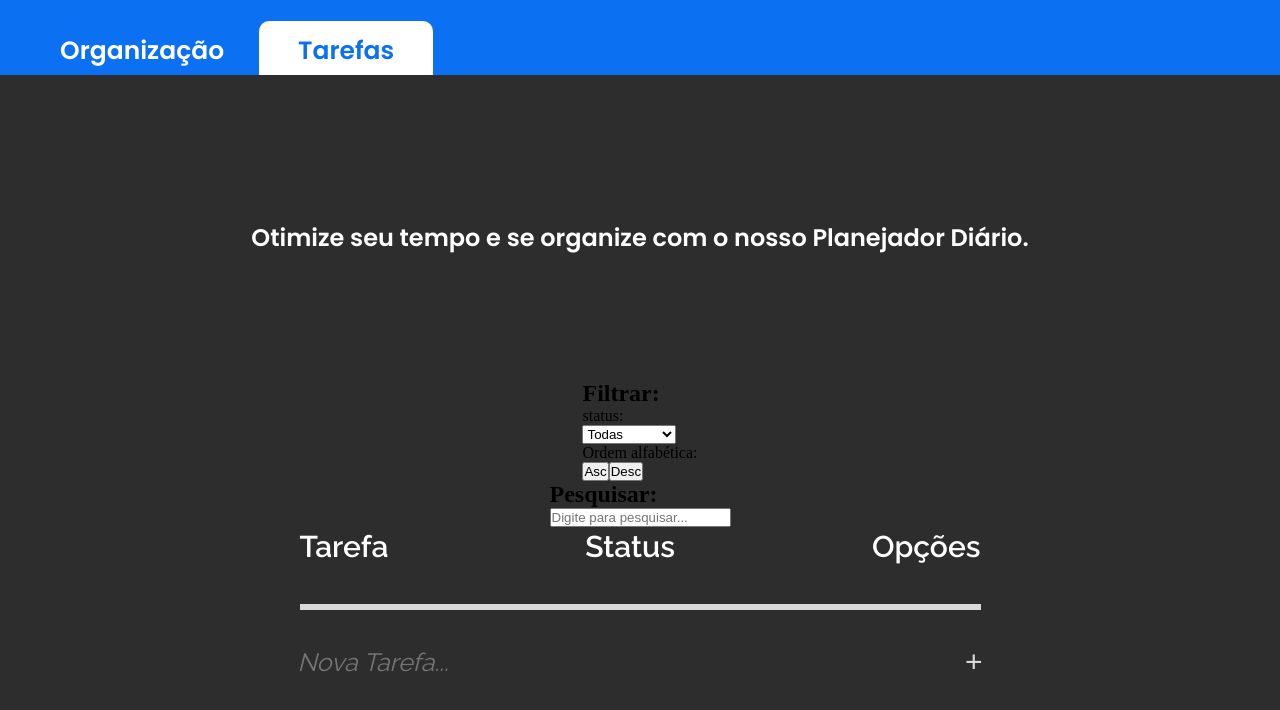
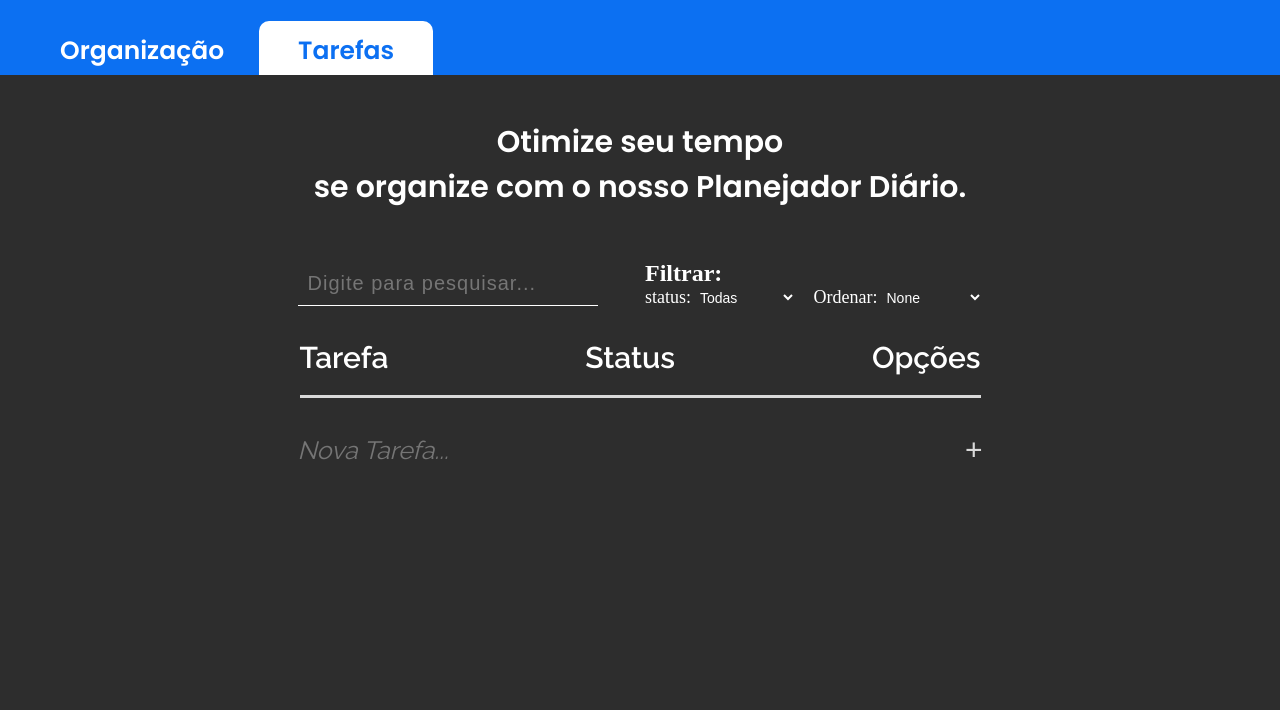
Before and after one commit to Leandro-Pinho/dnc-react-js-challenge-main, a React (Vite) app: page / in a window 1280 px wide. Shown: the top 710 px of the page. Built offline with nearby package versions, Linux system fonts and the light colour scheme.

Commit message:
estilizando os filtros

```diff
--- a/src/App.jsx
+++ b/src/App.jsx
@@ -1,9 +1,9 @@
 import React, { useEffect, useState } from "react";
 import Header from "./components/Header/Header";
 import ModalAlert from "./components/ModalAlert/ModalAlert";
-import Filter from "./components/Filter/Filter";
+import Filter from "./components/Filter";
 import TaskList from "./components/TaskList/TaskList";
-import Search from "./components/Search/Search";
+import Search from "./components/Search";
 import "./app.scss"
 
 
@@ -26,7 +26,7 @@ function App() {
   // filtrar
   const [filter, setFilter] = useState("All");
   // ordernar
-  const [sort, setSort] = useState("Asc");
+  const [sort, setSort] = useState("None");
 
   function handleInputChange(e) {
     setTodo(e.target.value);
@@ -107,26 +107,24 @@ function App() {
   return (
     <section className="App" >
       <Header />
-      <h1>Otimize seu tempo e se organize com o nosso Planejador Diário.</h1>
+      <h1>Otimize seu tempo <br /> se organize com o nosso Planejador Diário.</h1>
 
-      <Filter filter={filter} setFilter={setFilter} setSort={setSort} />
-      <Search search={search} setSearch={setSearch} />
+      <div className="search-filter">
+        <Search search={search} setSearch={setSearch} />
+        <Filter filter={filter} setFilter={setFilter} sort={sort} setSort={setSort} />
+      </div>
 
       <ModalAlert
         isOpen={openModalEdit}
         setOpenModal={setOpenModalEdit}
-
         operation={"Deseja editar esta tarefa?"}
-        // title={task.text}
         onClickYes={handleEdit}
       />
 
       <ModalAlert
         isOpen={openModalDelete}
         setOpenModal={setOpenModalDelete}
-
         operation={"Deseja excluir esta tarefa?"}
-        // title={task.text}
         onClickYes={handleDeleteClick}
       />
 
--- a/src/app.scss
+++ b/src/app.scss
@@ -8,10 +8,19 @@
 
     h1 {
         color: $color-white;
-        padding: 145px 60px 125px 60px;
-        font-size: 24px;
+        padding: 45px 60px 50px 60px;
+        text-align: center;
+        font-size: 30px;
         font-family: Poppins;
         font-weight: 600;
+    }
+
+    .search-filter {
+        width: 685px;
+        display: flex;
+        justify-content: space-between;
+        align-items: center;
+        gap: 10px;
     }
 
     table {
@@ -21,8 +30,8 @@
         position: relative;
 
         .title-header {
-            padding-bottom: 40px;
-            border-bottom: 6px solid #D9D9D9;
+            padding-bottom: 20px;
+            border-bottom: 3px solid #D9D9D9;
             margin-bottom: 33px;
         }
 
--- a/src/components/Filter/Filter.jsx
+++ b/src/components/Filter.jsx
@@ -1,10 +1,11 @@
+import './filters.scss'
 
-const Filter = ({ filter, setFilter, setSort }) => {
+const Filter = ({ filter, setFilter, sort, setSort }) => {
     return (
         <div className="filter">
             <h2>Filtrar:</h2>
             <div className="filter-options">
-                <div>
+                <div className='options'>
                     <p>status:</p>
                     <select value={filter} onChange={(e) => setFilter(e.target.value)} >
                         <option value="All">Todas</option>
@@ -12,10 +13,14 @@ const Filter = ({ filter, setFilter, setSort }) => {
                         <option value="Incomplete">Incompletas</option>
                     </select>
                 </div>
-                <div>
-                    <p>Ordem alfabética:</p>
-                    <button onClick={() => setSort("Asc")}>Asc</button>
-                    <button onClick={() => setSort("Desc")}>Desc</button>
+                <div className='options'>
+                    <p>Ordenar:</p>
+                    <select value={sort} onChange={(e) => setSort(e.target.value)} >
+                        <option value="None">None</option>
+                        <option value="Asc">Asc</option>
+                        <option value="Desc">Desc</option>
+                    </select>
+
                 </div>
             </div>
         </div>
--- a/src/components/ModalAlert/index.scss
+++ b/src/components/ModalAlert/index.scss
@@ -54,6 +54,9 @@
                 align-items: center;
                 width: 268.419px;
                 height: 77px;
+                border: none;
+                font-size: 24px;
+                color: #fff;
                 border-radius: 10px;
                 background-color: $bg-header;
                 cursor: pointer;
@@ -65,8 +68,9 @@
                 align-items: center;
                 width: 268.419px;
                 height: 77px;
+                font-size: 24px;
                 border-radius: 10px;
-                border-radius: 10px;
+                border: none;
                 color: $color-black;
                 border: 1px solid $color-black;
                 cursor: pointer;
--- a/src/components/Search/Search.jsx
+++ b/src/components/Search.jsx
@@ -1,8 +1,8 @@
+import './filters.scss'
 
 const Search = ({ search, setSearch }) => {
     return (
         <div className='search'>
-            <h2>Pesquisar:</h2>
             <input
                 type="text"
                 value={search}
--- a/src/components/TaskList/TaskList.jsx
+++ b/src/components/TaskList/TaskList.jsx
@@ -6,7 +6,7 @@ import '../../app.scss'
 
 const TaskList = ({ todos, sort, filter, search, handleOpenModalDelete, handleOpenModalEdit, completeTask }) => {
     return (
-        <>
+        <section>
             <table>
                 <thead >
                     <tr className="title-header">
@@ -33,9 +33,11 @@ const TaskList = ({ todos, sort, filter, search, handleOpenModalDelete, handleOp
 
                     // ordernar por ascendente ou decendente na ordem alfabetica
                     .sort((a, b) =>
-                        sort === "Asc"
-                            ? a.text.localeCompare(b.text)
-                            : b.text.localeCompare(a.text)
+                        sort === "None"
+                            ? true
+                            : sort === "Asc"
+                                ? a.text.localeCompare(b.text)
+                                : b.text.localeCompare(a.text)
                     )
 
                     .map((task) => (
@@ -52,7 +54,7 @@ const TaskList = ({ todos, sort, filter, search, handleOpenModalDelete, handleOp
                     ))}
 
             </table>
-        </>
+        </section>
     )
 }
 
--- /dev/null
+++ b/src/components/filters.scss
@@ -0,0 +1,51 @@
+.search {
+    width: 100%;
+    margin-left: 0;
+    margin-bottom: 30px;
+
+    input {
+        width: 300px;
+        padding: 10px 10px;
+        border: none;
+        border-bottom: 1px solid #fff;
+        background: transparent;
+        outline: none;
+        font-size: 20px;
+        letter-spacing: 1px;
+        color: #fff;
+
+    }
+}
+
+.filter {
+    display: block;
+    align-items: center;
+    width: 100%;
+    gap: 5px;
+    color: #fff;
+    margin-bottom: 30px;
+
+    .filter-options {
+        display: flex;
+        justify-content: space-between;
+        gap: 5px;
+        font-size: 18px;
+
+        .options {
+            display: flex;
+            gap: 5px;
+        }
+
+        select {
+            width: 100px;
+            background: transparent;
+            color: #fff;
+            border: none;
+            font-size: 14px;
+
+            option {
+                color: black;
+            }
+        }
+    }
+}
```
